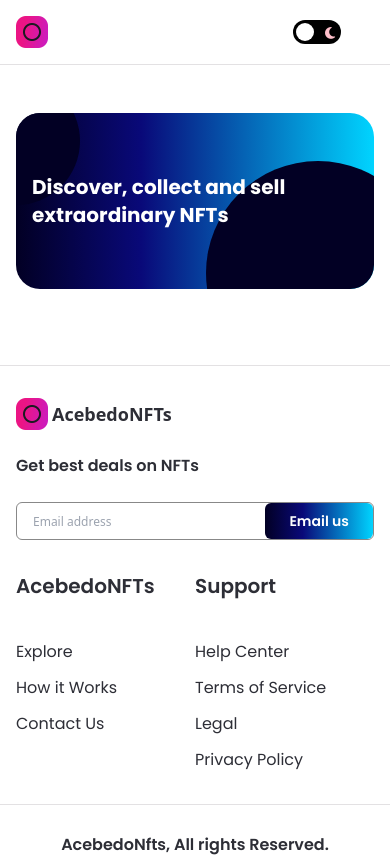
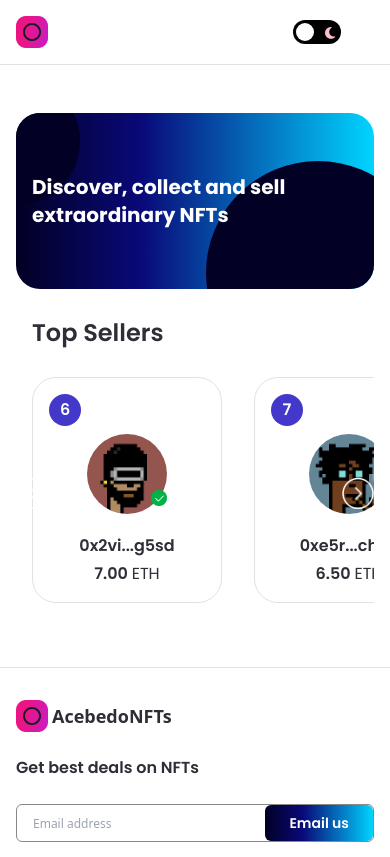
Before and after one commit to pablofelipe01/nft_marketplace, a Next.js app: page / in a window 390 px wide. Shown: the top 857 px of the page. Built offline with nearby package versions, Linux system fonts and the light colour scheme.

Commit message:
Best creators section finish

```diff
--- /dev/null
+++ b/components/CreatorCard.jsx
@@ -0,0 +1,44 @@
+import React from 'react';
+import Image from 'next/image';
+
+import images from '../assets';
+
+const CreatorCard = ({ rank, creatorImage, creatorName, creatorEths }) => (
+  <div className="min-w-190 minlg:min-w-240 dark:bg-nft-black-3 bg-white border dark:border-nft-black-3 border-nft-gray-1 rounded-3xl flex flex-col p-4 m-4">
+    <div className="w-8 h-8 minlg:w-10 minlg:h-10 rounded-full bg-nft-blue-violet flexCenter">
+      <p className="font-poppins text-white font-semibold text-base minlg:text-lg">{rank}</p>
+    </div>
+
+    <div className="my-2 flex justify-center">
+      <div className="relative w-20 h-20 minlg:w-28 minlg:h-28">
+        <Image
+          src={creatorImage}
+          layout="fill"
+          objectFit="cover"
+          alt="creator"
+          className="rounded-full"
+        />
+        <div className="absolute w-4 h-4 minlg:w-7 minlg:h-7 bottom-2 -right-0">
+          <Image
+            src={images.tick}
+            layout="fill"
+            objectFit="contain"
+            alt="tick"
+          />
+
+        </div>
+
+      </div>
+
+    </div>
+
+    <div className="mt-3 minlg:mt-7 text-center flexCenter flex-col">
+      <p className="font-poppins dark:text-white text-nft-black-1 font-semibold text-base">{creatorName}</p>
+      <p className="mt-1 font-poppins dark:text-white text-nft-black-1 font-semibold text-base">{creatorEths.toFixed(2)} <span className="font-normal">ETH</span> </p>
+
+    </div>
+
+  </div>
+);
+
+export default CreatorCard;
--- a/components/index.js
+++ b/components/index.js
@@ -2,5 +2,6 @@
 import Footer from './Footer';
 import Button from './Button';
 import Banner from './Banner';
+import CreatorCard from './CreatorCard';
 
-export { Navbar, Footer, Button, Banner };
+export { Navbar, Footer, Button, Banner, CreatorCard };
--- a/pages/index.js
+++ b/pages/index.js
@@ -1,7 +1,46 @@
-import { Banner } from '../components';
+import { useState, useEffect, useRef } from 'react';
+import Image from 'next/image';
+import { useTheme } from 'next-themes';
+import { Banner, CreatorCard } from '../components';
 
-const Home = () => (
+import images from '../assets';
+import { makeId } from '../utils/makeId';
 
+const Home = () => {
+  const [hideButtons, setHideButtons] = useState(false);
+  const { theme } = useTheme();
+  const parentRef = useRef(null);
+  const scrollRef = useRef(null);
+
+  const handleScroll = (direction) => {
+    const { current } = scrollRef;
+
+    const scrollAmount = window.innerWidth > 1800 ? 270 : 210;
+
+    if (direction === 'left') {
+      current.scrollLeft -= scrollAmount;
+    } else {
+      current.scrollLeft += scrollAmount;
+    }
+  };
+
+  const isScrollable = () => {
+    const { current } = scrollRef;
+    const { current: parent } = parentRef;
+
+    if (current?.scrollWidth >= parent?.offsetWidth) return setHideButtons(false);
+    return setHideButtons(true);
+  };
+  useEffect(() => {
+    isScrollable();
+    window.addEventListener('resize', isScrollable);
+
+    return () => {
+      window.removeEventListener('resize', isScrollable);
+    };
+  });
+
+  return (
     <div className="flex justify-center sm:px-4 p-12 ">
       <div className="w-full minmd:w-4/5">
 
@@ -10,9 +49,50 @@
           childStyles="md:text-4xl sm:text-2xl xs:text-xl text-left"
           parentStyles="justify-start mb-7 h-72 sm:h-60 p-12 xs:p-4 xs:h-44 rounded-3xl"
         />
+        <div>
+          <h1 className="font-poppins dark:text-white text-nft-black-1 text-2xl minlg:text-4xl font-semibold ml-4 xs:ml-0>Top Sellers">Top Sellers</h1>
+          <div className="relative flex-1 max-w-full flex mt-3" ref={parentRef}>
+            <div className="flex flex-row w-max overflow-x-scroll no-scrollbar select-none" ref={scrollRef}>
+              {[6, 7, 8, 9, 10].map((i) => (
+                <CreatorCard
+                  key={`creator-${i}`}
+                  rank={i}
+                  creatorImage={images[`creator${i}`]}
+                  creatorName={`0x${makeId(3)}...${makeId(4)}`}
+                  creatorEths={10 - i * 0.5}
+                />
+              ))}
+              {!hideButtons && (
+                <>
+                  <div onClick={() => handleScroll('left')} className="absolute w-8 h-8 minlg:w-12 minlg:h-12 top-45 cursor-pointer left-0">
+                    <Image
+                      src={images.left}
+                      layout="fill"
+                      objectFit="contain"
+                      alt="left-arrow"
+                      className={theme === 'light' && 'filter invert'}
+                    />
+                  </div>
+                  <div onClick={() => handleScroll('right')} className="absolute w-8 h-8 minlg:w-12 minlg:h-12 top-45 cursor-pointer right-0">
+                    <Image
+                      src={images.right}
+                      layout="fill"
+                      objectFit="contain"
+                      alt="right-arrow"
+                      className={theme === 'light' && 'filter invert'}
+                    />
+                  </div>
+                </>
+
+              )}
+
+            </div>
+          </div>
+        </div>
       </div>
 
     </div>
   );
+};
 
 export default Home;
--- a/tailwind.config.js
+++ b/tailwind.config.js
@@ -17,6 +17,7 @@
         'nft-black-3': '#2A2D3A',
         'nft-black-4': '#24252D',
         'nft-red-violet': '#DA18A3',
+        'nft-blue-violet': '#4338ca',
         'file-active': '#2196f3',
         'file-accept': '#00e676',
         'file-reject': '#ff1744',
--- /dev/null
+++ b/utils/makeId.js
@@ -0,0 +1,10 @@
+export const makeId = (length) => {
+  let result = '';
+  const characters = 'abcdefghijklmnopqrstuvwxyz0123456789';
+  const charactersLength = characters.length;
+
+  for (let i = 0; i < length; i += 1) {
+    result += characters.charAt(Math.floor(Math.random() * charactersLength));
+  }
+  return result;
+};
```
Lines whose indentation alone changed are shown as unchanged.
